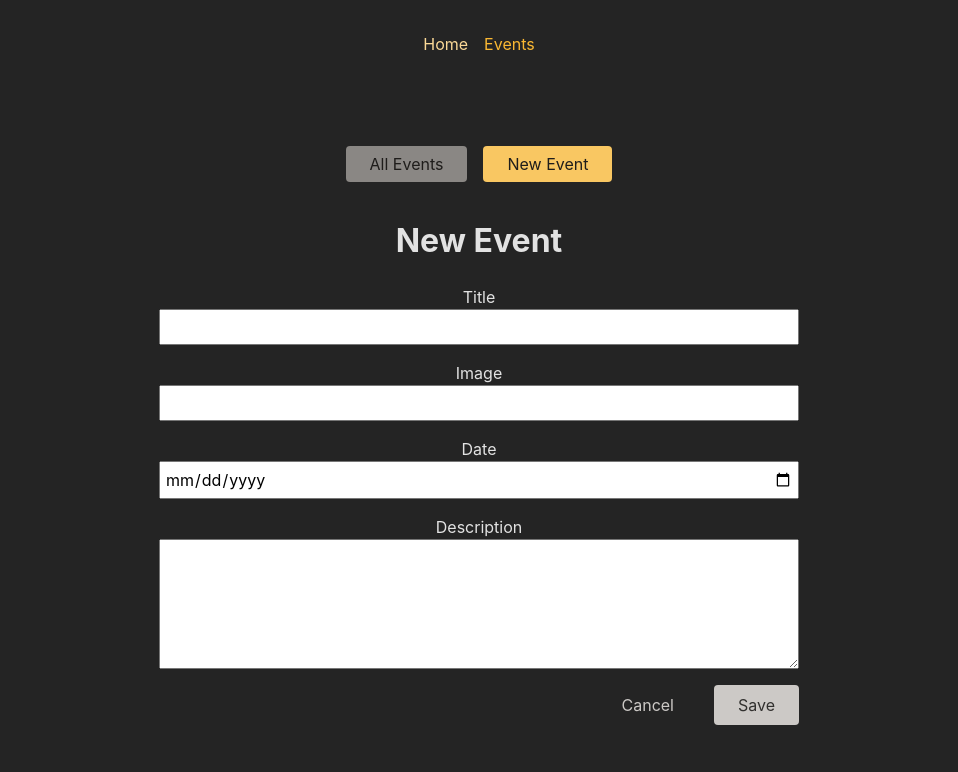
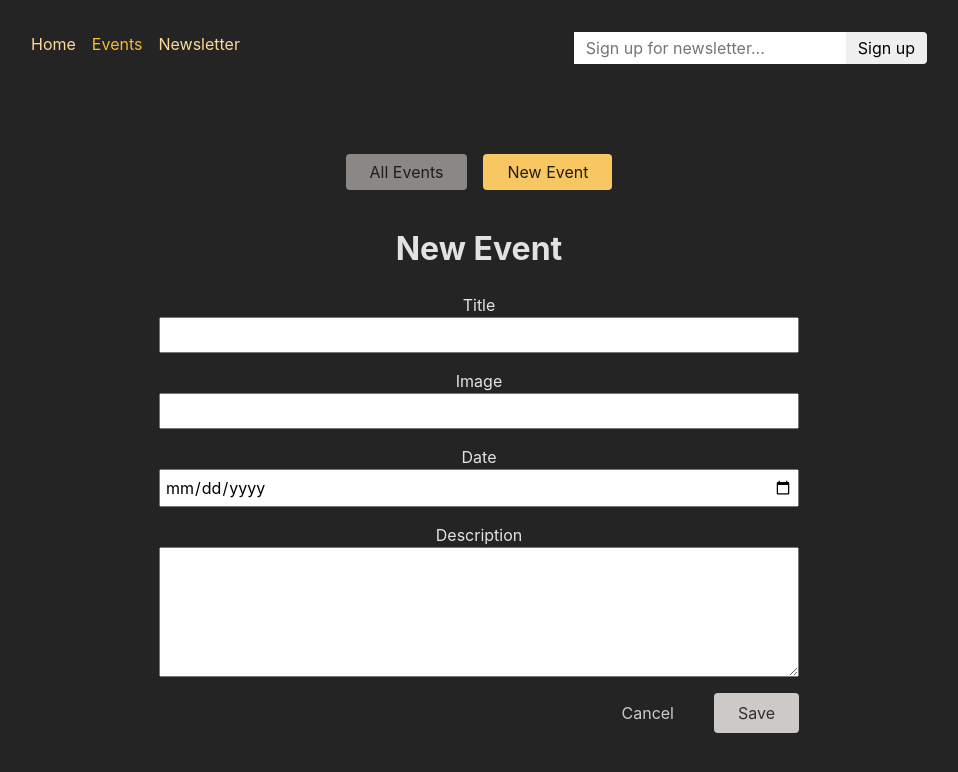
Before and after one commit to apeskinian/react_routing_deeper_dive, a React (Create React App) app in the folder frontend/: page /events/new in a window 1280 px wide. Shown: the top 772 px of the page, without its empty margins (161-1119 px from the left). Built offline with nearby package versions, Linux system fonts and the light colour scheme.

Commit message:
Add useFetcher for behind the scenes

```diff
--- a/frontend/src/components/EventForm.js
+++ b/frontend/src/components/EventForm.js
@@ -1,4 +1,4 @@
-import { useNavigate, Form, useNavigation, useActionData } from 'react-router-dom';
+import { useNavigate, Form, useNavigation, useActionData, redirect } from 'react-router-dom';
 
 import classes from './EventForm.module.css';
 
@@ -20,7 +20,7 @@
   }
 
   return (
-    <Form method='post' className={classes.form}>
+    <Form method={method} className={classes.form}>
       { data && data.errors && <ul>
         {Object.values(data.errors).map((err) => (
           <li key={err}>{err}</li>
@@ -78,3 +78,43 @@
 }
 
 export default EventForm;
+
+export async function action({request, params}) {
+    const method = request.method
+    const data = await request.formData();
+
+    const eventData = {
+        title: data.get('title'),
+        image: data.get('image'),
+        date: data.get('date'),
+        description: data.get('description'),
+    }
+
+    let url = 'http://localhost:8080/events';
+
+    if (method == 'PATCH') {
+      const eventId = params.eventId
+      url = 'http://localhost:8080/events/' + eventId
+    }
+
+    const response = await fetch(url, {
+        method: method,
+        headers: {
+            'Content-Type': 'application/json'
+        },
+        body: JSON.stringify(eventData)
+    })
+
+    if (response.status == 422) {
+        return response;
+    }
+
+    if (!response.ok) {
+        throw new Response(JSON.stringify(
+            { message: 'Could not save event.'}),
+            {status: 500}
+        );
+    }
+
+    return redirect('/events')
+};
--- a/frontend/src/components/MainNavigation.js
+++ b/frontend/src/components/MainNavigation.js
@@ -1,5 +1,7 @@
 import { NavLink } from 'react-router-dom';
+
 import classes from './MainNavigation.module.css';
+import NewsletterSignup from './NewsletterSignup';
 
 function MainNavigation() {
   return (
@@ -7,13 +9,39 @@
       <nav>
         <ul className={classes.list}>
           <li>
-            <NavLink to='/' className={({isActive}) => isActive ? classes.active : undefined} end>Home</NavLink>
+            <NavLink
+              to="/"
+              className={({ isActive }) =>
+                isActive ? classes.active : undefined
+              }
+              end
+            >
+              Home
+            </NavLink>
           </li>
           <li>
-            <NavLink to='/events' className={({isActive}) => isActive ? classes.active : undefined}>Events</NavLink>
+            <NavLink
+              to="/events"
+              className={({ isActive }) =>
+                isActive ? classes.active : undefined
+              }
+            >
+              Events
+            </NavLink>
+          </li>
+          <li>
+            <NavLink
+              to="/newsletter"
+              className={({ isActive }) =>
+                isActive ? classes.active : undefined
+              }
+            >
+              Newsletter
+            </NavLink>
           </li>
         </ul>
       </nav>
+      <NewsletterSignup />
     </header>
   );
 }
--- a/frontend/src/components/MainNavigation.module.css
+++ b/frontend/src/components/MainNavigation.module.css
@@ -3,7 +3,7 @@
   margin: auto;
   padding: 2rem;
   display: flex;
-  justify-content: center;
+  justify-content: space-between;
 }
 
 .list {
--- /dev/null
+++ b/frontend/src/components/Newsletter.js
@@ -0,0 +1,21 @@
+import NewsletterSignup from '../components/NewsletterSignup';
+import PageContent from '../components/PageContent';
+
+function NewsletterPage() {
+  return (
+    <PageContent title="Join our awesome newsletter!">
+      <NewsletterSignup />
+    </PageContent>
+  );
+}
+
+export default NewsletterPage;
+
+export async function action({ request }) {
+  const data = await request.formData();
+  const email = data.get('email');
+
+  // send to backend newsletter server ...
+  console.log(email);
+  return { message: 'Signup successful!' };
+}
--- /dev/null
+++ b/frontend/src/components/NewsletterSignup.js
@@ -0,0 +1,30 @@
+import { useFetcher } from 'react-router-dom';
+
+import classes from './NewsletterSignup.module.css';
+import { useEffect } from 'react';
+
+function NewsletterSignup() {
+  // useFetcher for when you want to access an action or loader but not route
+  // away to where the loader or action belongs
+  const fetcher = useFetcher();
+  const { data, state } = fetcher;
+
+  useEffect(() => {
+    if (state === 'idle' && data && data.message) {
+      window.alert(data.message);
+    }
+  }, [data, state])
+
+  return (
+    <fetcher.Form method="post" action='/newsletter' className={classes.newsletter}>
+      <input
+        type="email"
+        placeholder="Sign up for newsletter..."
+        aria-label="Sign up for newsletter"
+      />
+      <button>Sign up</button>
+    </fetcher.Form>
+  );
+}
+
+export default NewsletterSignup;
--- /dev/null
+++ b/frontend/src/components/NewsletterSignup.module.css
@@ -0,0 +1,18 @@
+.newsletter input,
+.newsletter button {
+  font: inherit;
+  padding: 0.25rem 0.75rem;
+  border-radius: 0;
+  border: none;
+}
+
+.newsletter button {
+  border-top-right-radius: 4px;
+  border-bottom-right-radius: 4px;
+  cursor: pointer;
+}
+
+.newsletter button:hover {
+  background-color: var(--color-primary-300);
+  color: var(--color-gray-800);
+}
--- a/frontend/src/pages/EditEvent.js
+++ b/frontend/src/pages/EditEvent.js
@@ -8,7 +8,7 @@
 
     return (
         <>
-            <EventForm event={event}/>
+            <EventForm event={event} method='patch' />
             <p><Link to='..' relative="path">Back</Link></p>
         </>
     )
--- a/frontend/src/pages/NewEvent.js
+++ b/frontend/src/pages/NewEvent.js
@@ -1,46 +1,12 @@
-import { redirect } from 'react-router-dom';
-
 import EventForm from '../components/EventForm';
 
 function NewEventPage() {
     return (
         <>
             <h1>New Event</h1>
-            <EventForm />
+            <EventForm method='post'/>
         </>
     )
 };
 
 export default NewEventPage;
-
-export async function action({request, params}) {
-    const data = await request.formData();
-
-    const eventData = {
-        title: data.get('title'),
-        image: data.get('image'),
-        date: data.get('date'),
-        description: data.get('description'),
-    }
-
-    const response = await fetch('http://localhost:8080/events', {
-        method: 'POST',
-        headers: {
-            'Content-Type': 'application/json'
-        },
-        body: JSON.stringify(eventData)
-    })
-
-    if (response.status == 422) {
-        return response;
-    }
-
-    if (!response.ok) {
-        throw new Response(JSON.stringify(
-            { message: 'Could not save event.'}),
-            {status: 500}
-        );
-    }
-
-    return redirect('/events')
-};
```
Also changed, not shown: frontend/src/App.js (+7 -4 lines), 1 other file (tests, documents, lock files or other folders).
